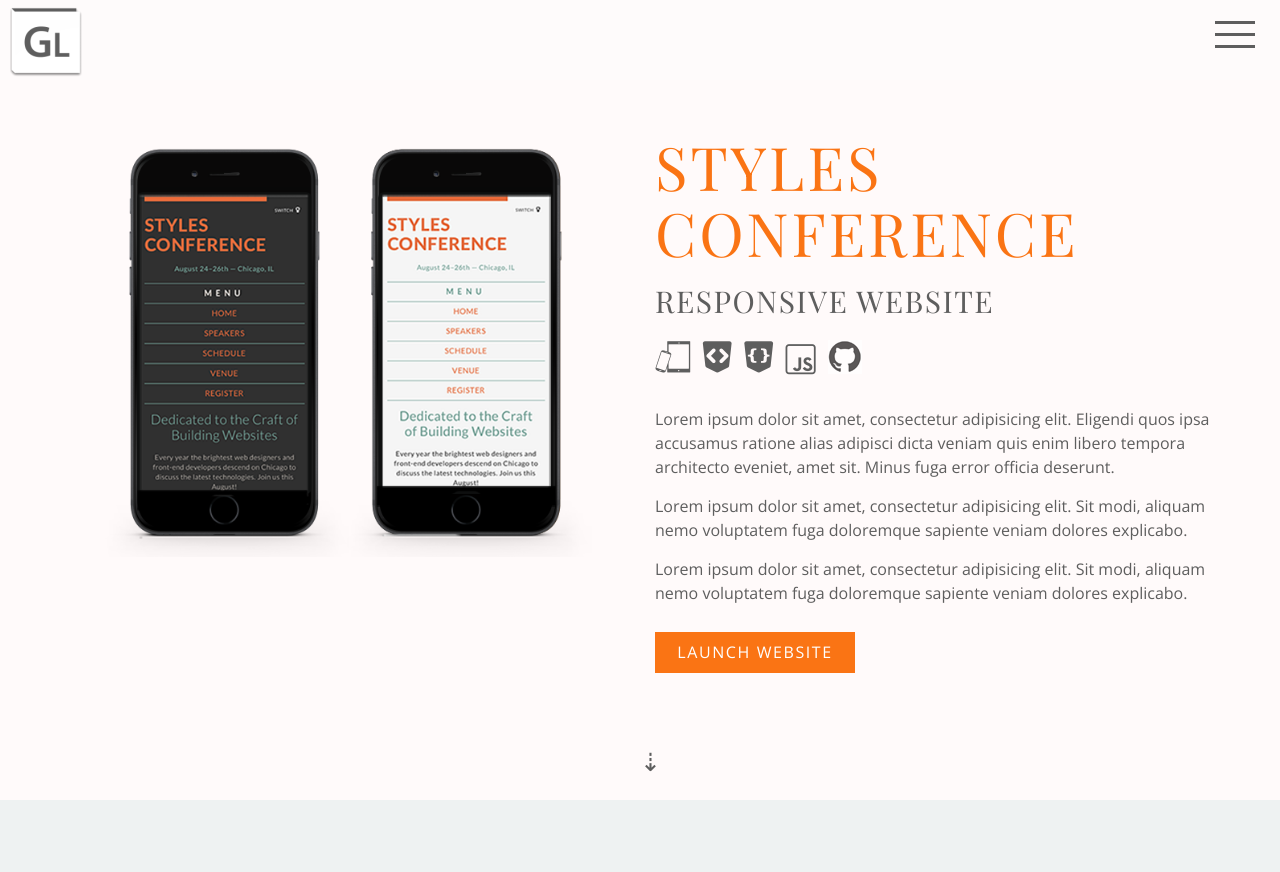
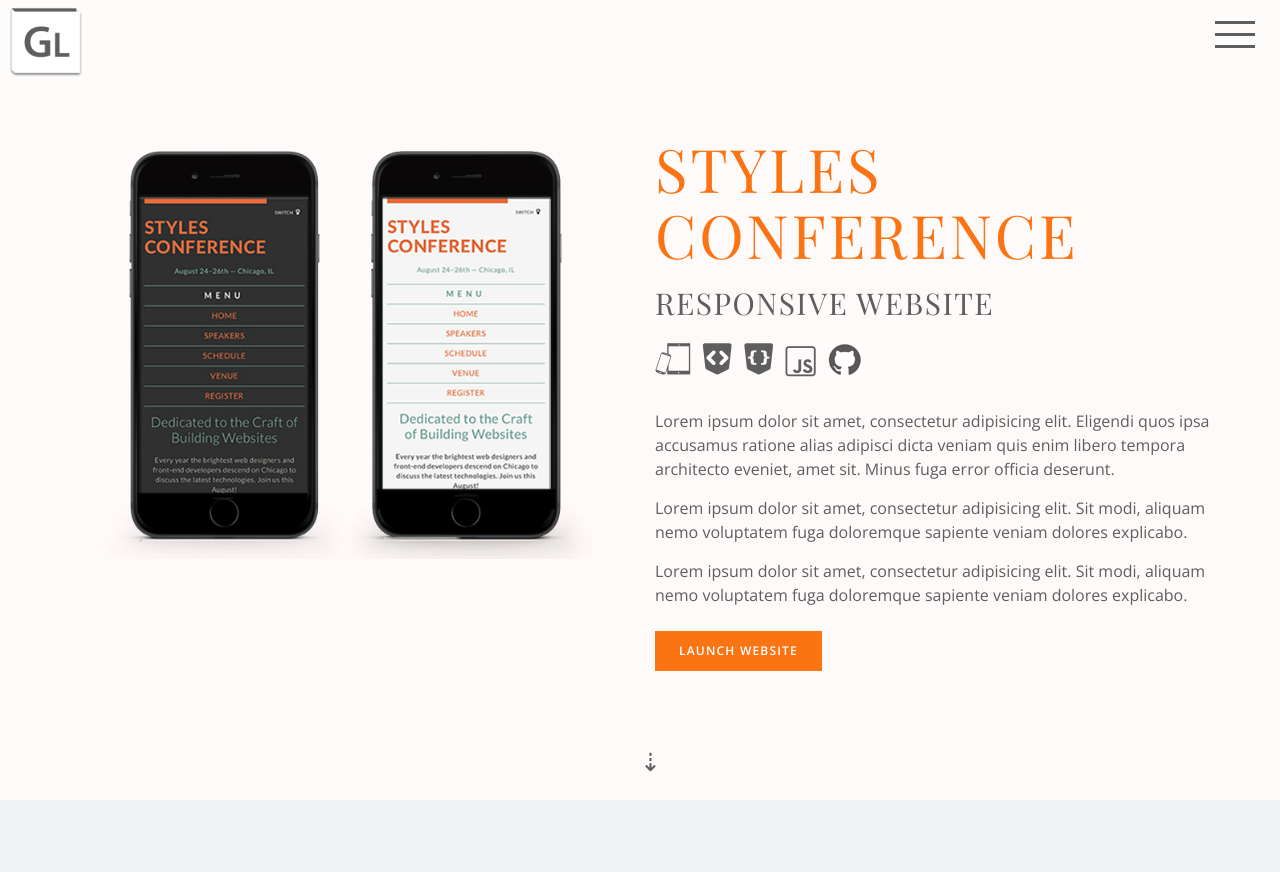
Before and after one commit to gerleone73/fullpagePortfolio, a PHP site: page / in a window 1280 px wide. Shown: the top 872 px of the page. Run offline with PHP 8.4, Linux system fonts and the light colour scheme; some libraries are stand-ins or nearby versions; some web fonts are replaced.

Commit message:
jpg not png

```diff
--- a/css/styles.css
+++ b/css/styles.css
@@ -698,9 +698,10 @@ p{
 }
 .btn{
   font-family: 'Open Sans', sans-serif;
-  font-weight: 300;
-  font-size: 16px;
-  width:200px;
+  font-weight: 600;
+  font-size: 12px;
+  padding: 12px 24px;
+
   border-radius: 0;
   border: 0 !important;
   border-style: none !important;
--- a/index.html
+++ b/index.html
@@ -36,8 +36,8 @@
                 <div class="col-sm-12 col-md-6 col-lg-6">
 
                 <div class="tcycle" data-fx="scroll">
-                 <img src="images/stylesconferenceDesktop.png" class="img-responsive" />
-                <img src="images/stylesMobile.png" class="img-responsive" />
+                 <img src="images/stylesconferenceDesktop.jpg" class="img-responsive" />
+                <img src="images/stylesMobile.jpg" class="img-responsive" />
                 </div>
 
 
```
Also changed, not shown: images/stylesMobile.jpg (added), images/stylesconferenceDesktop.jpg (added).
